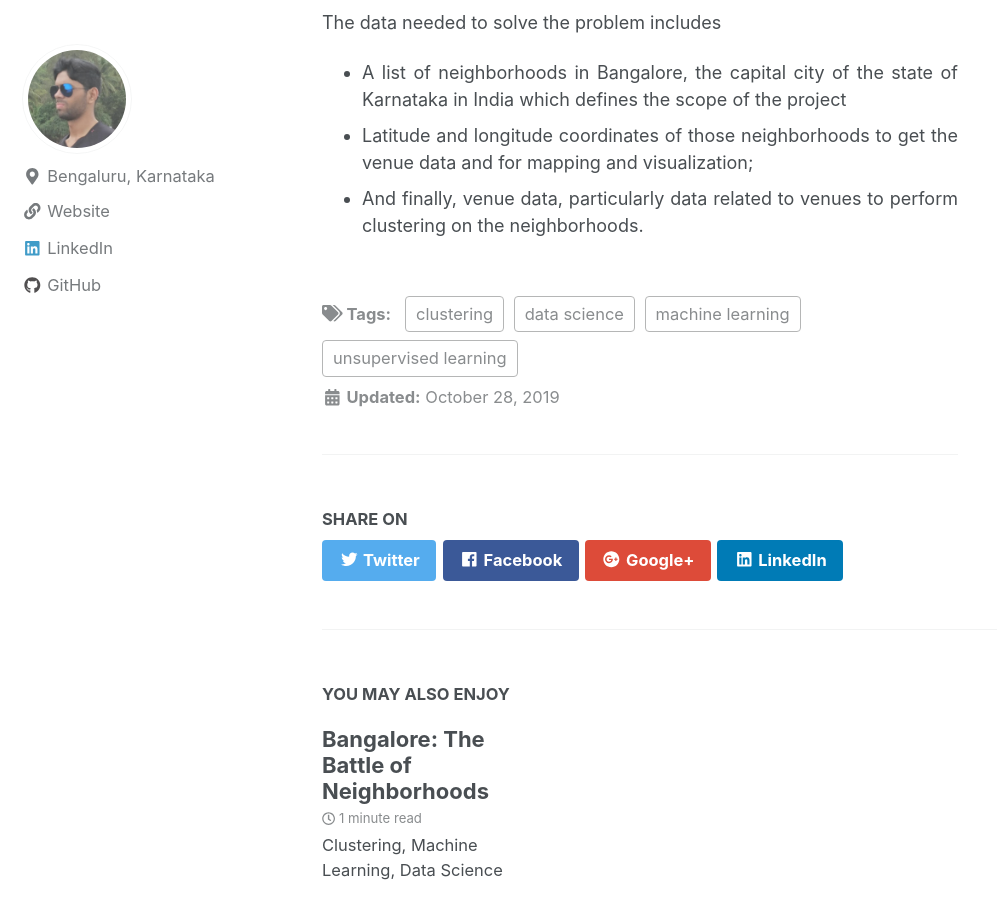
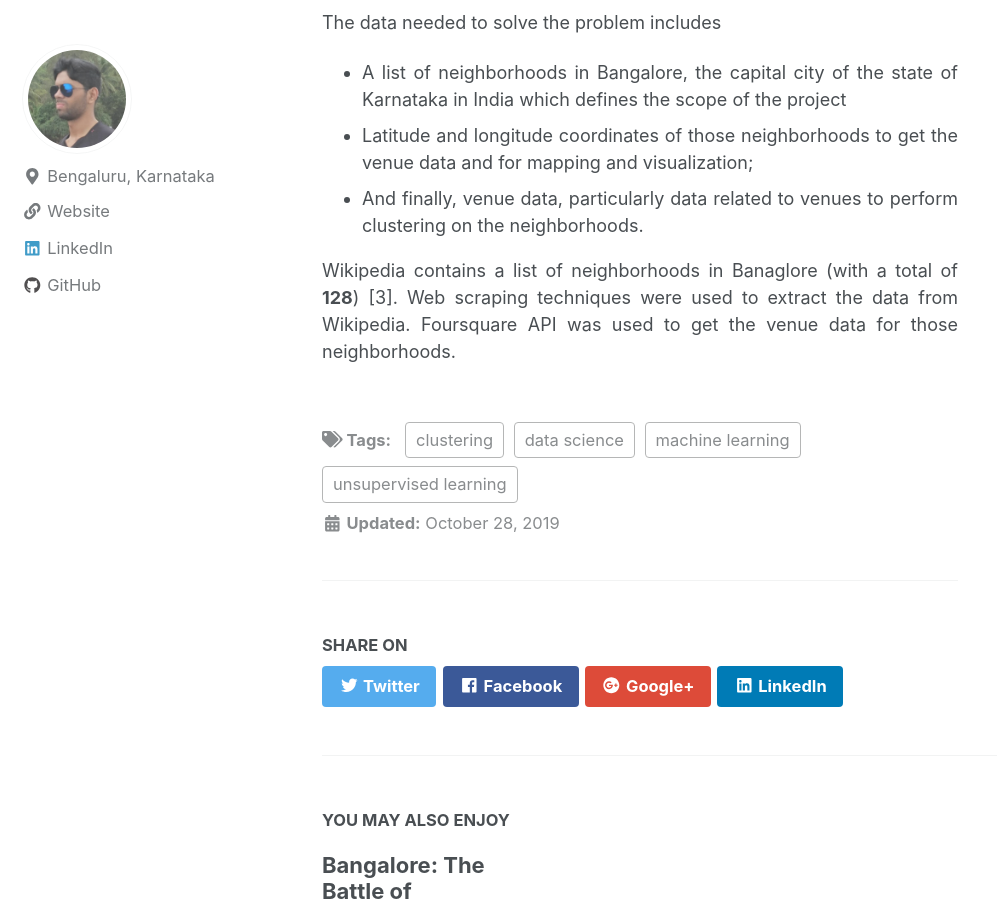
Before and after one commit to gopalrahulrg/gopalrahulrg.github.io, a Jekyll site: the page built from _posts/2019-11-01-cnbr.md, in a window 1280 px wide and 900 px high, scrolled down 1101 px. Shown: the whole window, without its empty margins (0-997 px from the left). Built offline with Jekyll 4.4.1, drawn with Linux system fonts in a browser that asks for light colours; nearby versions of some CDN libraries.

Commit message:
Update 2019-11-01-cnbr.md

```diff
--- a/_posts/2019-11-01-cnbr.md
+++ b/_posts/2019-11-01-cnbr.md
@@ -27,3 +27,5 @@
   <li>Latitude and longitude coordinates of those neighborhoods to get the venue data and for mapping and visualization;</li>
   <li>And finally, venue data, particularly data related to venues to perform clustering on the neighborhoods.</li>
 </ul>
+
+<p>Wikipedia contains a list of neighborhoods in Banaglore (with a total of <b>128</b>) [3]. Web scraping techniques were used to extract the data from Wikipedia. Foursquare API was used to get the venue data for those neighborhoods.</p>
```
